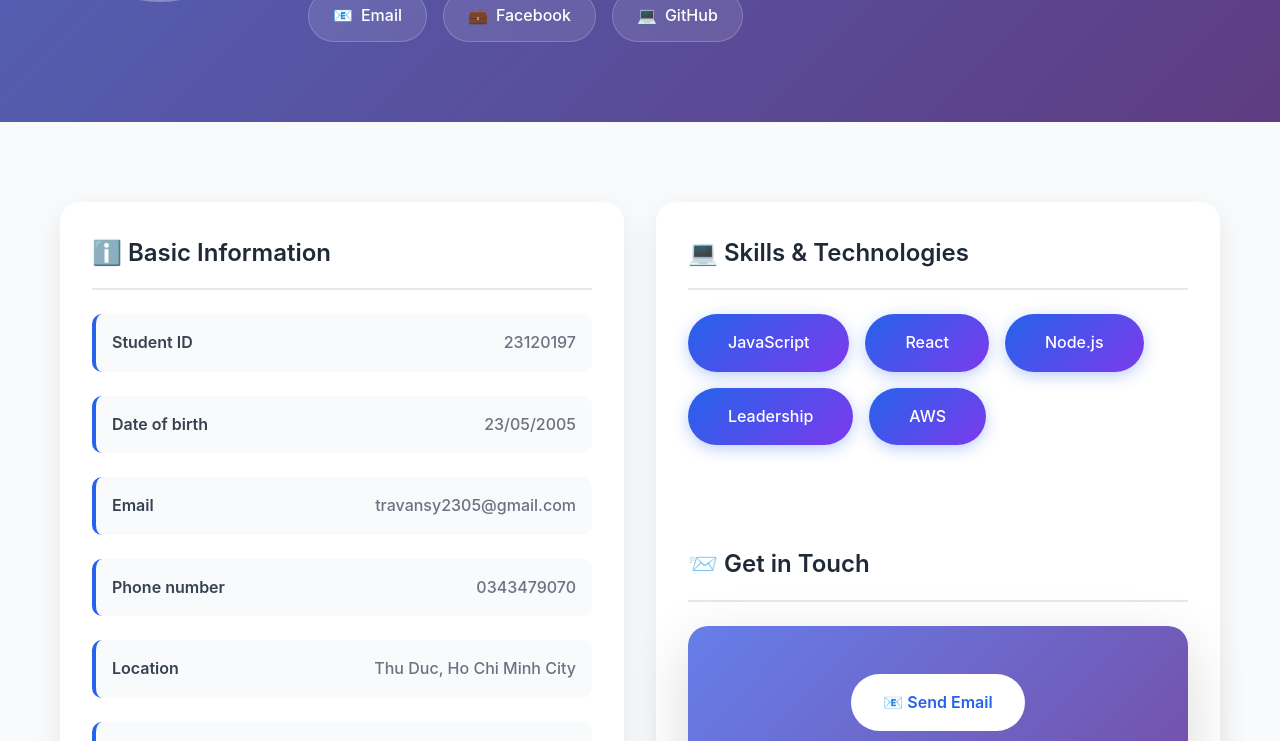
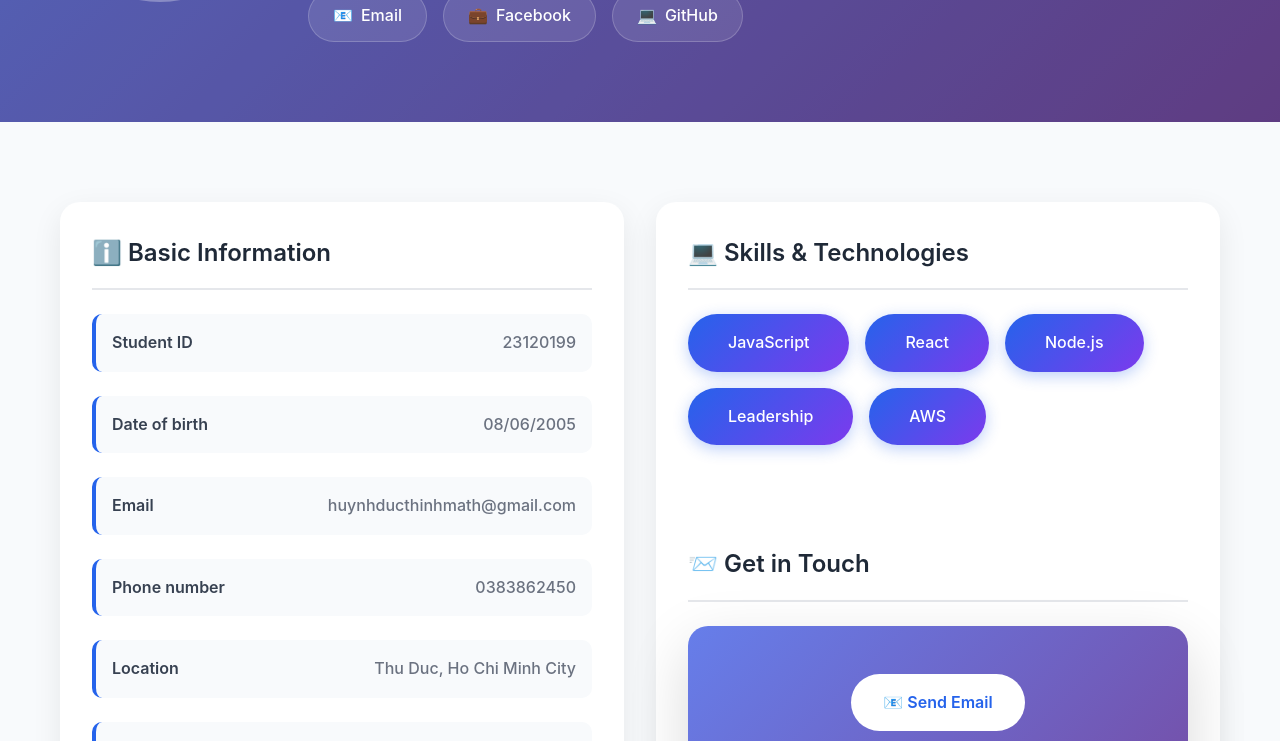
Before and after one commit to otis275275/GroupIntroduction-GA02, a plain HTML site: page members/23120199/23120199.html in a window 1280 px wide. Shown: the part 480-1221 px from the top of the page. Drawn offline with Linux system fonts and the light colour scheme.

```diff
--- a/members/23120199/23120199.html
+++ b/members/23120199/23120199.html
@@ -57,19 +57,19 @@
                         <div class="info-grid">
                             <div class="info-item">
                                 <span class="info-label">Student ID</span>
-                                <span class="info-value">23120197</span>
+                                <span class="info-value">23120199</span>
                             </div>
                             <div class="info-item">
                                 <span class="info-label">Date of birth</span>
-                                <span class="info-value">23/05/2005</span>
+                                <span class="info-value">08/06/2005</span>
                             </div>
                             <div class="info-item">
                                 <span class="info-label">Email</span>
-                                <span class="info-value">travansy2305@gmail.com</span>
+                                <span class="info-value">huynhducthinhmath@gmail.com</span>
                             </div>
                             <div class="info-item">
                                 <span class="info-label">Phone number</span>
-                                <span class="info-value">0343479070</span>
+                                <span class="info-value">0383862450</span>
                             </div>
                             <div class="info-item">
                                 <span class="info-label">Location</span>
```
